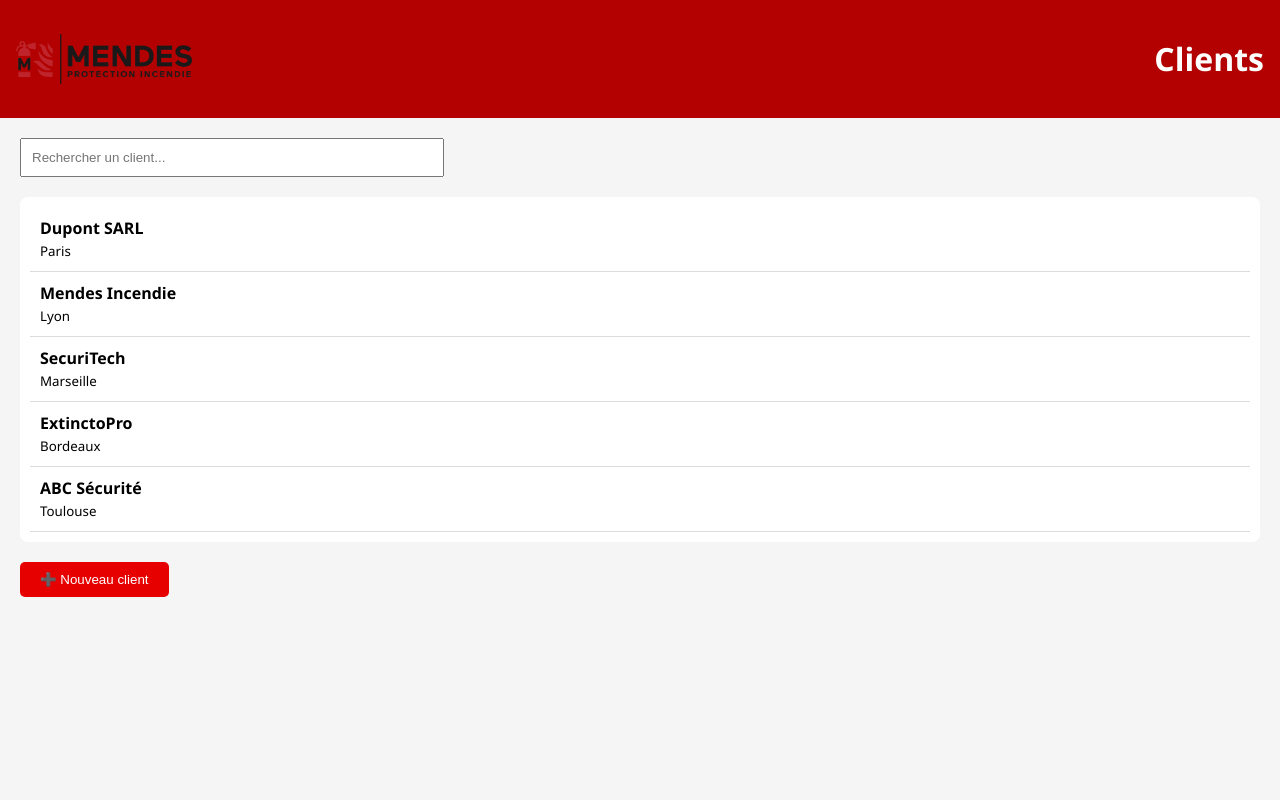
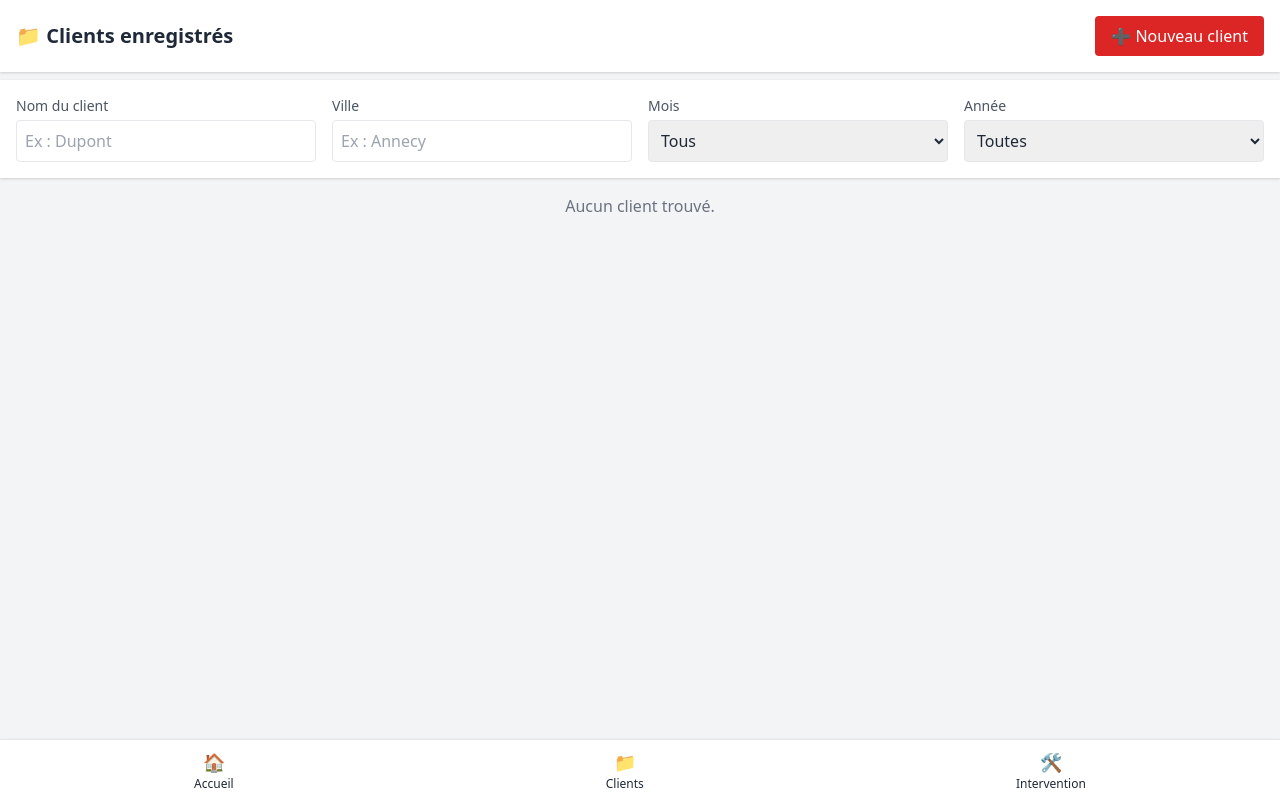
Before and after one commit to Gibs041989/mproincendie, a plain HTML site: page client.html in a window 1280 px wide. Drawn offline with nearby package versions, Linux system fonts and the light colour scheme.

Commit message:
Update client.html

```diff
--- a/client.html
+++ b/client.html
@@ -1,82 +1,136 @@
 <!DOCTYPE html>
 <html lang="fr">
 <head>
-    <meta charset="UTF-8">
-    <title>Clients - MproIntervention</title>
-    <link rel="stylesheet" href="css/style.css">
-    <style>
-        body { font-family: 'Segoe UI', sans-serif; margin: 0; background: #f5f5f5; }
-        header { background: #b30000; color: white; padding: 1rem; display: flex; align-items: center; }
-        header img { height: 50px; margin-right: 15px; }
-        .container { padding: 20px; }
-        .search-bar { margin-bottom: 20px; }
-        .search-bar input { padding: 10px; width: 100%; max-width: 400px; }
-        .client-list { background: white; border-radius: 8px; padding: 10px; }
-        .client-item {
-            padding: 10px;
-            border-bottom: 1px solid #ddd;
-            cursor: pointer;
+  <meta charset="UTF-8" />
+  <meta name="viewport" content="width=device-width, initial-scale=1.0" />
+  <title>Clients - Mendes Protection Incendie</title>
+  <link href="https://cdn.jsdelivr.net/npm/tailwindcss@2.2.19/dist/tailwind.min.css" rel="stylesheet">
+  <script>
+    let clients = JSON.parse(localStorage.getItem('clients')) || [];
+
+    function afficherClients(data = clients) {
+      const container = document.getElementById('clientsContainer');
+      container.innerHTML = '';
+
+      if (data.length === 0) {
+        container.innerHTML = '<p class="text-center text-gray-500">Aucun client trouvé.</p>';
+        return;
       }
-        .client-item:hover { background: #f0f0f0; }
-        .add-client {
-            margin-top: 20px;
-            padding: 10px 20px;
-            background-color: #e60000;
-            color: white;
-            border: none;
-            border-radius: 5px;
-            cursor: pointer;
-        }
-    </style>
-</head>
-<body>
-    <header>
-        <img src="assets/logo.png" alt="Logo Mendes PI">
-        <h1>Clients</h1>
-    </header>
 
-    <div class="container">
-        <div class="search-bar">
-            <input type="text" id="searchInput" placeholder="Rechercher un client..." onkeyup="filterClients()">
+      data.forEach(client => {
+        const fiche = document.createElement('div');
+        fiche.className = 'bg-white rounded-xl shadow p-4 space-y-2';
+        fiche.innerHTML = `
+          <div class="flex justify-between items-center">
+            <div>
+              <h2 class="text-lg font-semibold">${client.nom}</h2>
+              <p class="text-sm text-gray-600">${client.adresse || client.rue}, ${client.ville}</p>
             </div>
-        <div class="client-list" id="clientList">
-            <!-- Clients injectés par JS -->
+            <a href="intervention.html?client=${encodeURIComponent(client.nom)}" class="text-white bg-blue-600 hover:bg-blue-700 px-3 py-1 rounded text-sm">➕ Intervention</a>
           </div>
-        <button class="add-client" onclick="alert('Formulaire de création à venir')">➕ Nouveau client</button>
-    </div>
-
-    <script>
-        const clients = [
-            { name: "Dupont SARL", city: "Paris" },
-            { name: "Mendes Incendie", city: "Lyon" },
-            { name: "SecuriTech", city: "Marseille" },
-            { name: "ExtinctoPro", city: "Bordeaux" },
-            { name: "ABC Sécurité", city: "Toulouse" }
-        ];
-
-        function renderClients(list) {
-            const container = document.getElementById("clientList");
-            container.innerHTML = "";
-            list.forEach(client => {
-                const item = document.createElement("div");
-                item.className = "client-item";
-                item.innerHTML = `<strong>${client.name}</strong><br><small>${client.city}</small>`;
-                item.onclick = () => window.location.href = "fiche_client.html"; // à remplacer
-                container.appendChild(item);
+          <div class="pt-2">
+            <h3 class="font-semibold text-sm text-gray-700">Historique :</h3>
+            <ul class="text-sm text-gray-700 space-y-1">
+              ${(client.historique || []).map(h => `
+                <li>
+                  <strong>${h.annee}</strong>
+                  <ul class="ml-4 list-disc">
+                    ${h.mois.map(m => `<li>${m}</li>`).join('')}
+                  </ul>
+                </li>
+              `).join('')}
+            </ul>
+          </div>`;
+        container.appendChild(fiche);
       });
     }
 
-        function filterClients() {
-            const query = document.getElementById("searchInput").value.toLowerCase();
-            const filtered = clients.filter(c =>
-                c.name.toLowerCase().includes(query) ||
-                c.city.toLowerCase().includes(query)
+    function filtrerClients() {
+      const nom = document.getElementById('filtreNom').value.toLowerCase();
+      const ville = document.getElementById('filtreVille').value.toLowerCase();
+      const moisRecherche = document.getElementById('filtreMois').value;
+      const anneeRecherche = document.getElementById('filtreAnnee').value;
+
+      const resultats = clients.filter(client => {
+        return (
+          (!nom || client.nom.toLowerCase().includes(nom)) &&
+          (!ville || client.ville.toLowerCase().includes(ville)) &&
+          (!anneeRecherche || (client.historique || []).some(h => h.annee == anneeRecherche && (!moisRecherche || h.mois.some(m => m.includes(moisRecherche)))))
         );
-            renderClients(filtered);
+      });
+
+      afficherClients(resultats);
     }
 
-        // Affichage initial
-        window.onload = () => renderClients(clients);
+    window.onload = () => afficherClients();
   </script>
+</head>
+<body class="bg-gray-100 text-gray-800 min-h-screen pb-24">
+  <header class="bg-white shadow p-4 flex items-center justify-between">
+    <h1 class="text-xl font-bold">📁 Clients enregistrés</h1>
+    <a href="nouveau_client.html?from=clients" class="bg-red-600 hover:bg-red-700 text-white px-4 py-2 rounded">➕ Nouveau client</a>
+  </header>
+
+  <section class="p-4 bg-white shadow mt-2">
+    <div class="grid grid-cols-1 gap-4 md:grid-cols-4">
+      <div class="flex flex-col">
+        <label class="text-sm text-gray-600 mb-1">Nom du client</label>
+        <input id="filtreNom" type="text" placeholder="Ex : Dupont" class="p-2 border rounded w-full" oninput="filtrerClients()" />
+      </div>
+      <div class="flex flex-col">
+        <label class="text-sm text-gray-600 mb-1">Ville</label>
+        <input id="filtreVille" type="text" placeholder="Ex : Annecy" class="p-2 border rounded w-full" oninput="filtrerClients()" />
+      </div>
+      <div class="flex flex-col">
+        <label class="text-sm text-gray-600 mb-1">Mois</label>
+        <select id="filtreMois" class="p-2 border rounded w-full" onchange="filtrerClients()">
+          <option value="">Tous</option>
+          <option value="01">Janvier</option>
+          <option value="02">Février</option>
+          <option value="03">Mars</option>
+          <option value="04">Avril</option>
+          <option value="05">Mai</option>
+          <option value="06">Juin</option>
+          <option value="07">Juillet</option>
+          <option value="08">Août</option>
+          <option value="09">Septembre</option>
+          <option value="10">Octobre</option>
+          <option value="11">Novembre</option>
+          <option value="12">Décembre</option>
+        </select>
+      </div>
+      <div class="flex flex-col">
+        <label class="text-sm text-gray-600 mb-1">Année</label>
+        <select id="filtreAnnee" class="p-2 border rounded w-full" onchange="filtrerClients()">
+          <option value="">Toutes</option>
+          <script>
+            const currentYear = new Date().getFullYear();
+            for (let y = currentYear; y >= 2000; y--) {
+              document.write(`<option value="${y}">${y}</option>`);
+            }
+          </script>
+        </select>
+      </div>
+    </div>
+  </section>
+
+  <section id="clientsContainer" class="p-4 space-y-4">
+    <!-- Clients chargés dynamiquement -->
+  </section>
+
+  <footer class="fixed bottom-0 left-0 right-0 bg-white border-t shadow flex justify-around p-2 text-center text-xs">
+    <a href="index.html" class="flex flex-col items-center">
+      <span class="text-lg">🏠</span>
+      <span>Accueil</span>
+    </a>
+    <a href="clients.html" class="flex flex-col items-center">
+      <span class="text-lg">📁</span>
+      <span>Clients</span>
+    </a>
+    <a href="intervention.html" class="flex flex-col items-center">
+      <span class="text-lg">🛠️</span>
+      <span>Intervention</span>
+    </a>
+  </footer>
 </body>
 </html>
```
Lines whose indentation alone changed are shown as unchanged.
